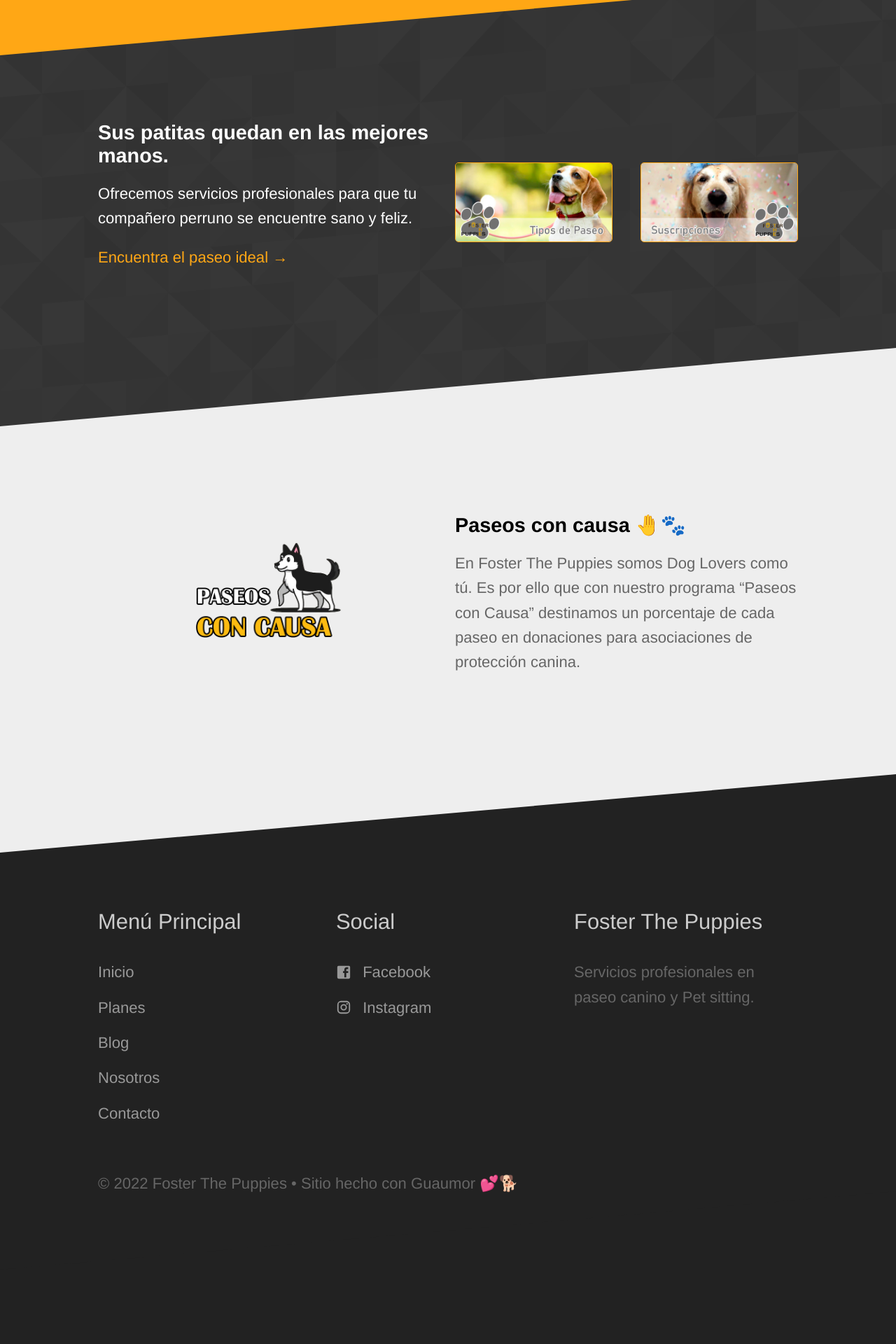
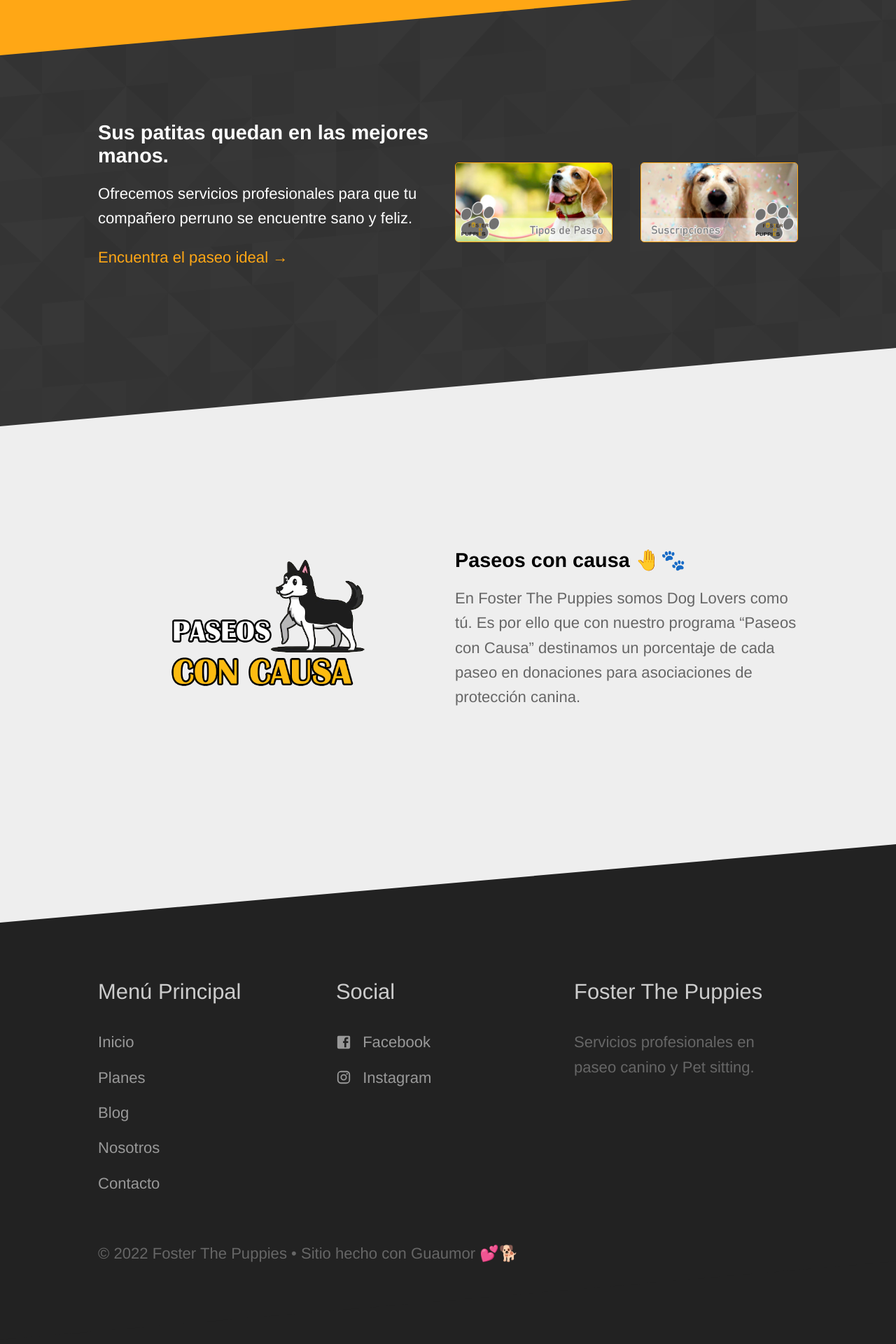
Before and after one commit to FosterThe/Foster, a Jekyll site: the page built from index.html, in a window 1280 px wide. Shown: the part 709-2629 px from the top of the page at 70% size. Built offline with Jekyll 4.4.1, drawn with Linux system fonts in a browser that asks for light colours; before the commit the page ends 2529 px from its top, so only the background shows below that.

Commit message:
Update index.html

```diff
--- a/index.html
+++ b/index.html
@@ -32,7 +32,7 @@ title: Foster The Puppies
 	<div class="container halves">
 		<div>
 			<ul class="image-list">
-				<li><img src="{{ site.baseurl }}/images/Causa.png" width="300"></li>
+				<li><img src="{{ site.baseurl }}/images/Causa.png" width="400"></li>
 			</ul>
 		</div>
 		<div>
```
